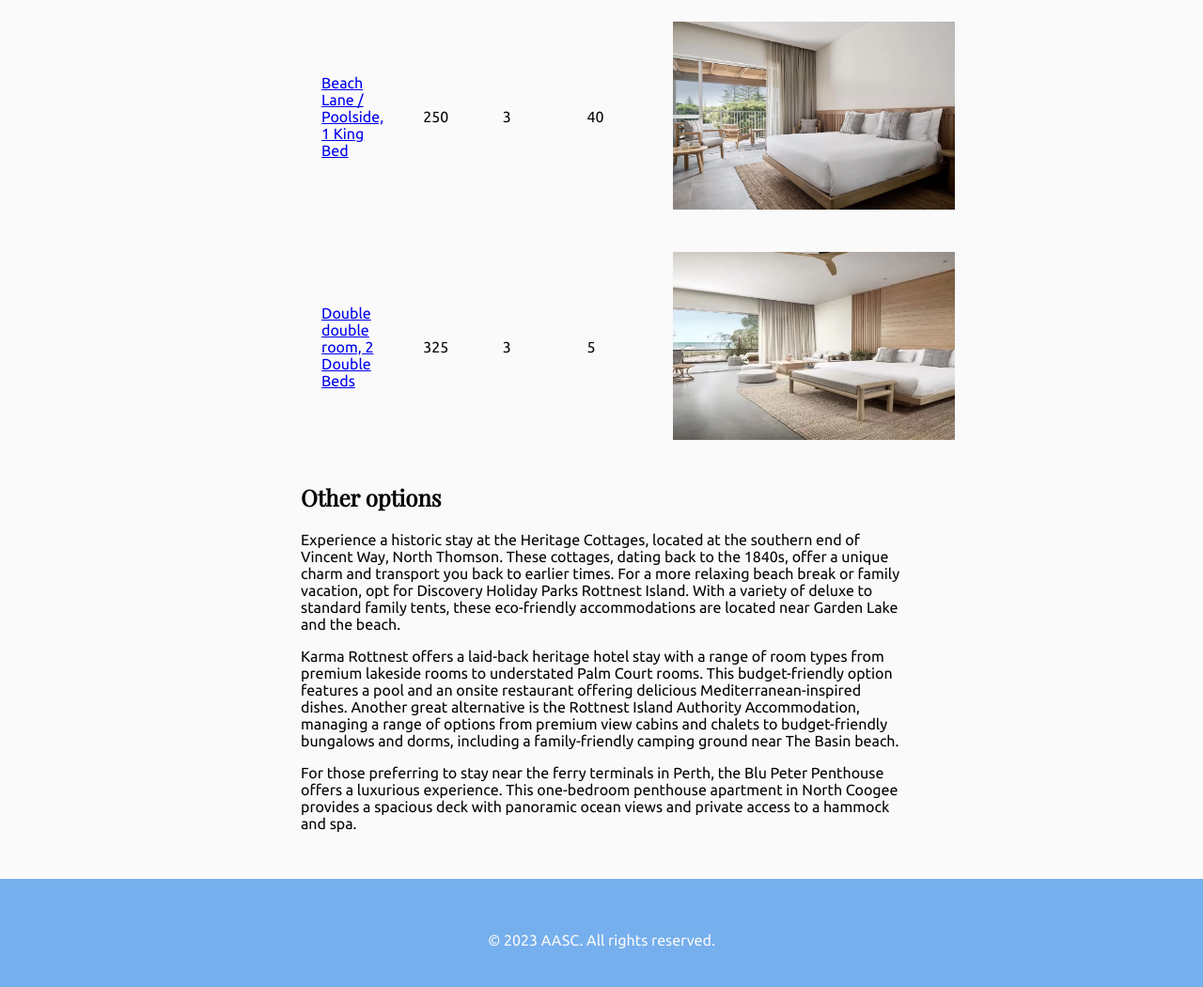
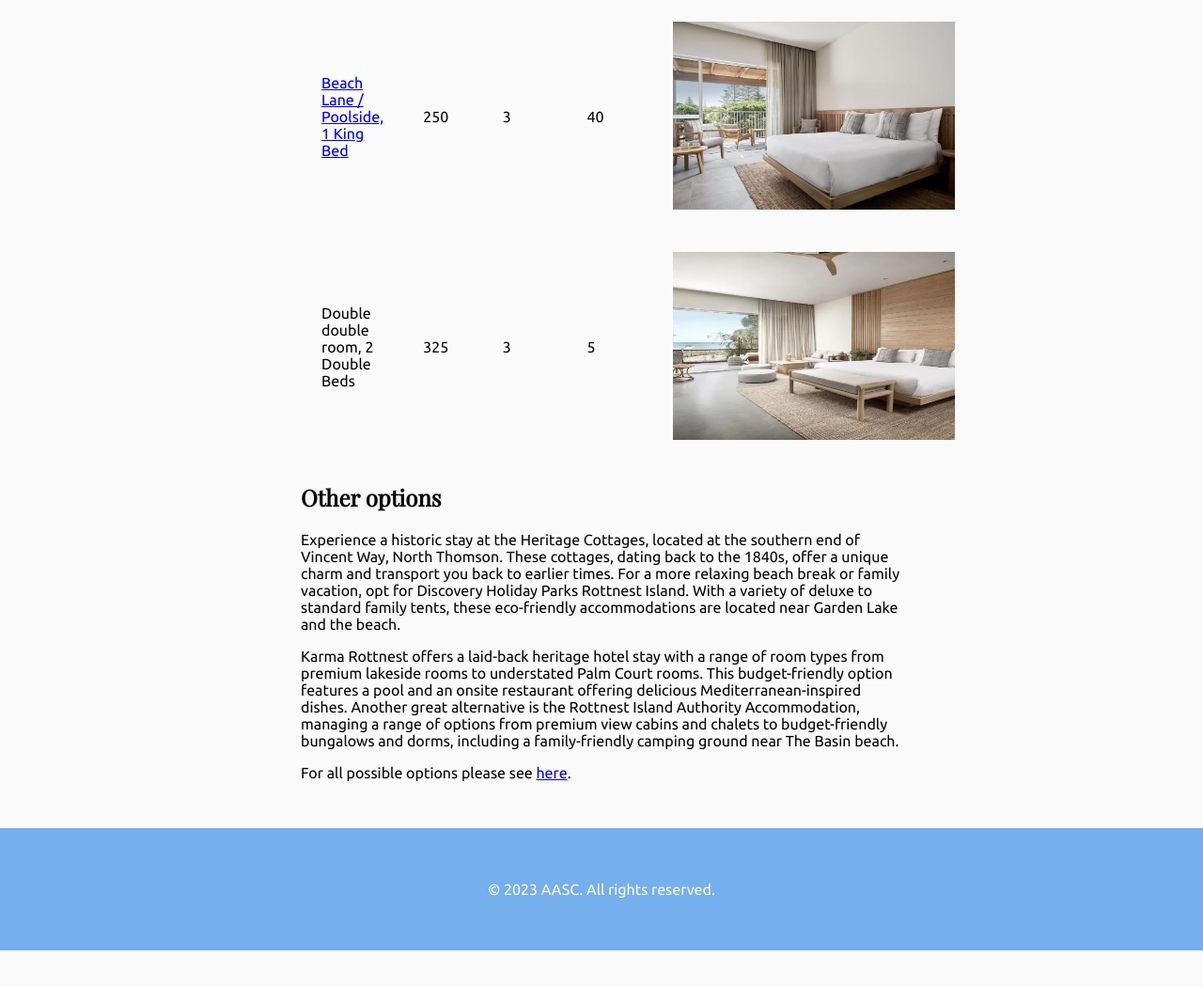
Before and after one commit to Tinula-kariyawasam/aasc2024WebsitE, a plain HTML site: page web2/public/accommadation.html in a window 1280 px wide. Shown: the part 932-1982 px from the top of the page at 94% size. After the commit the page ends 1943 px from the top, so only its background shows below. Drawn offline with nearby package versions, Linux system fonts and the light colour scheme.

Commit message:
cancellation, link changes Andrew

```diff
--- a/web2/public/accommadation.html
+++ b/web2/public/accommadation.html
@@ -82,7 +82,7 @@
                     <td class="tg-c3ow"><img src="images/beachLan.webp" alt="Room Image" class="room-image"></td>
                 </tr>
                 <tr>
-                    <td class="tg-c3ow"><a href="https://samphirerottnest.com.au/room/poolside/" target="_blank" rel="noopener noreferrer">Double double room, 2 Double Beds</a></td>
+                    <td class="tg-c3ow">Double double room, 2 Double Beds</a></td>
                     <td class="tg-c3ow">325</td>
                     <td class="tg-c3ow">3</td>
                     <td class="tg-baqh">5</td>
@@ -99,8 +99,7 @@
         dishes. Another great alternative is the Rottnest Island Authority Accommodation, managing a range of options from premium view cabins and chalets to budget-friendly bungalows and dorms, including a family-friendly camping ground near The Basin
         beach.
     </p>
-    <p>For those preferring to stay near the ferry terminals in Perth, the Blu Peter Penthouse offers a luxurious experience. This one-bedroom penthouse apartment in North Coogee provides a spacious deck with panoramic ocean views and private access to a
-        hammock and spa.</p>
+    <p>For all possible options please see <a href="https://bookings.stayrottnest.com">here</a>.</p>
 </div>
 
 
```
Also changed, not shown: web2/public/conference.html (+1 -1 lines).
